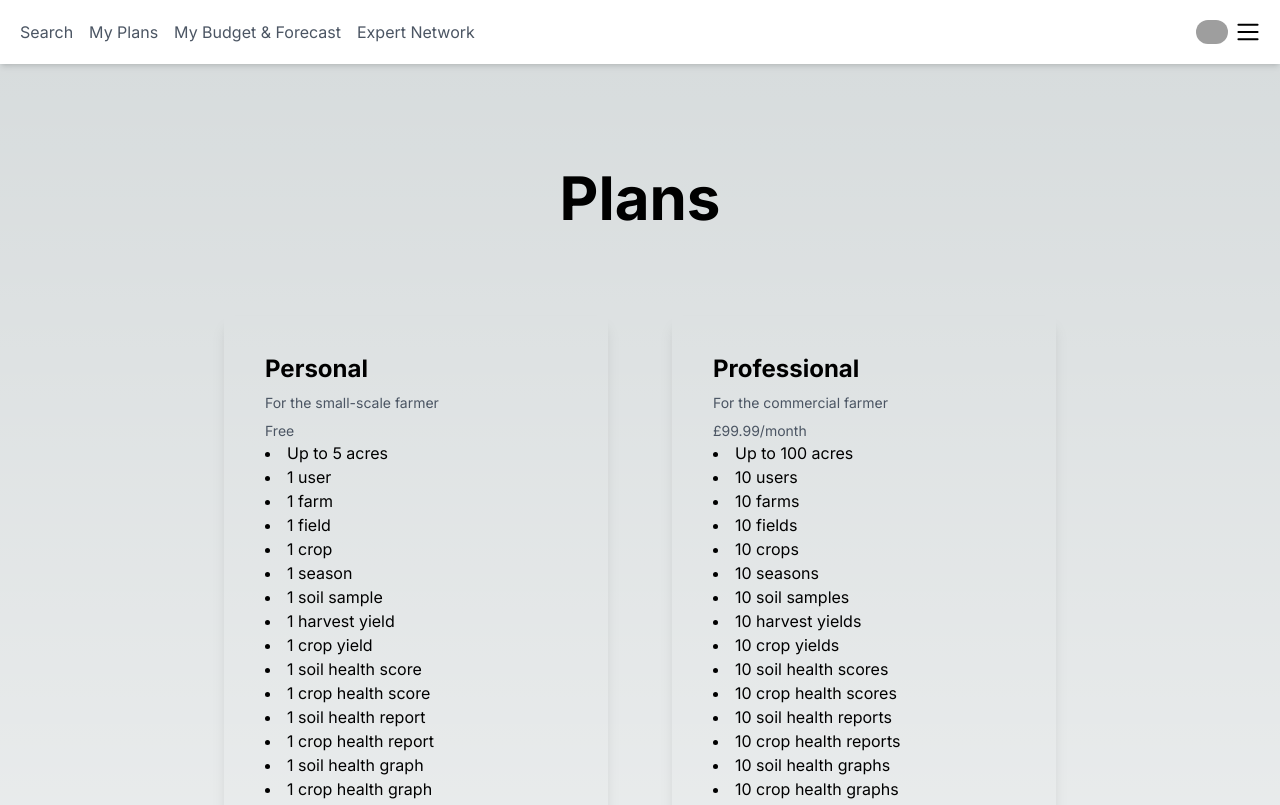
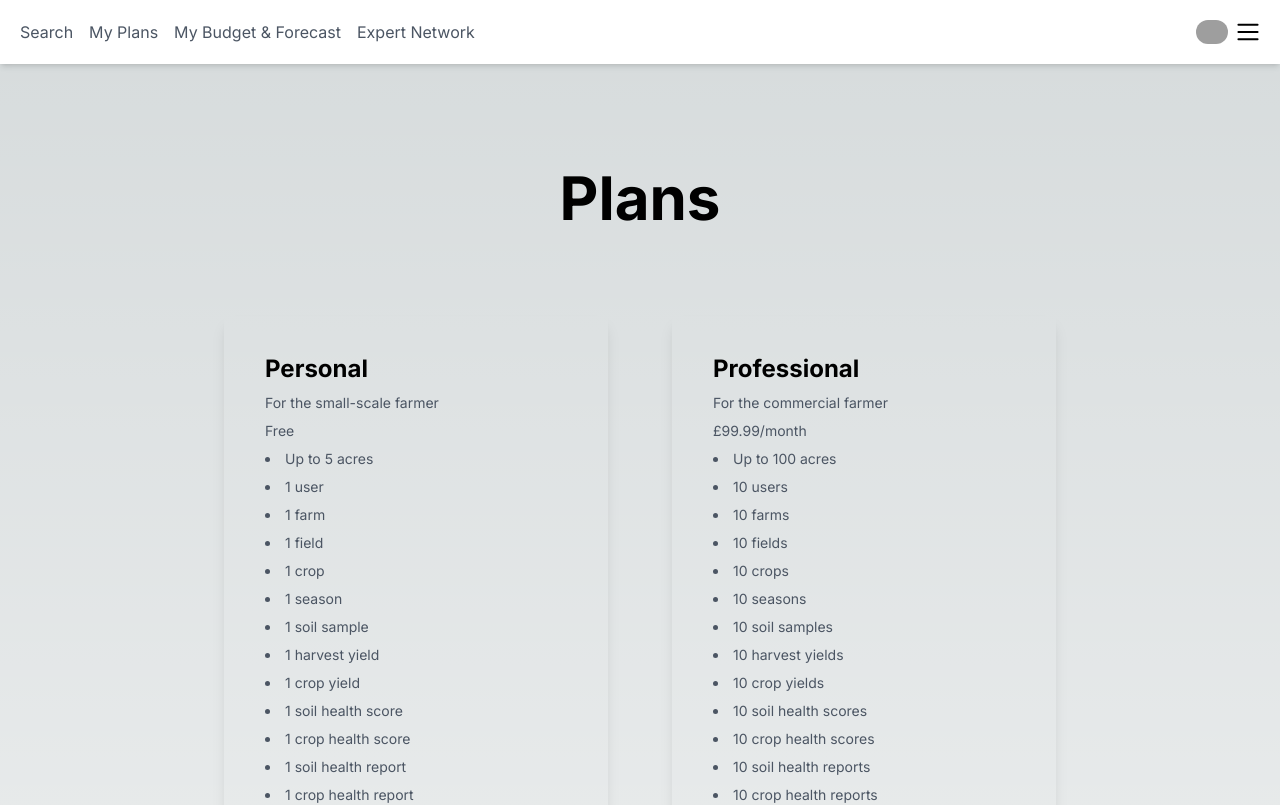
Before and after one commit to The-real-joe/open, a Next.js app: page /plans in a window 1280 px wide. Shown: the top 805 px of the page. Built offline with nearby package versions, Linux system fonts and the light colour scheme; grey boxes are pictures that could not be loaded.

Commit message:
Refactor code to add key prop to list items in page.tsx

```diff
--- a/src/app/page.tsx
+++ b/src/app/page.tsx
@@ -1,6 +1,7 @@
 import Image from "next/image";
 import type { NextPageWithLayout } from "./_app";
 import RootLayout from "./layout";
+import { ReactElement } from "react";
 
 const Home: NextPageWithLayout = () => {
   const sections = [
--- a/src/app/plans/page.tsx
+++ b/src/app/plans/page.tsx
@@ -1,5 +1,6 @@
 import type { NextPageWithLayout } from "../_app";
 import RootLayout from "../layout";
+import { ReactElement } from "react";
 
 const Plans: NextPageWithLayout = () => {
   const plans = [
@@ -100,8 +101,10 @@ const Plans: NextPageWithLayout = () => {
               <p className="text-sm mt-2 text-gray-600">{plan.desc}</p>
               <p className="text-sm mt-2 text-gray-600">{plan.price}</p>
               <ul className="list-disc list-inside">
-                {plan.features.map((feature) => (
-                  <li>{feature}</li>
+                {plan.features.map((feature, i) => (
+                  <li key={i} className="text-sm mt-2 text-gray-600">
+                    {feature}
+                  </li>
                 ))}
               </ul>
             </div>
```
